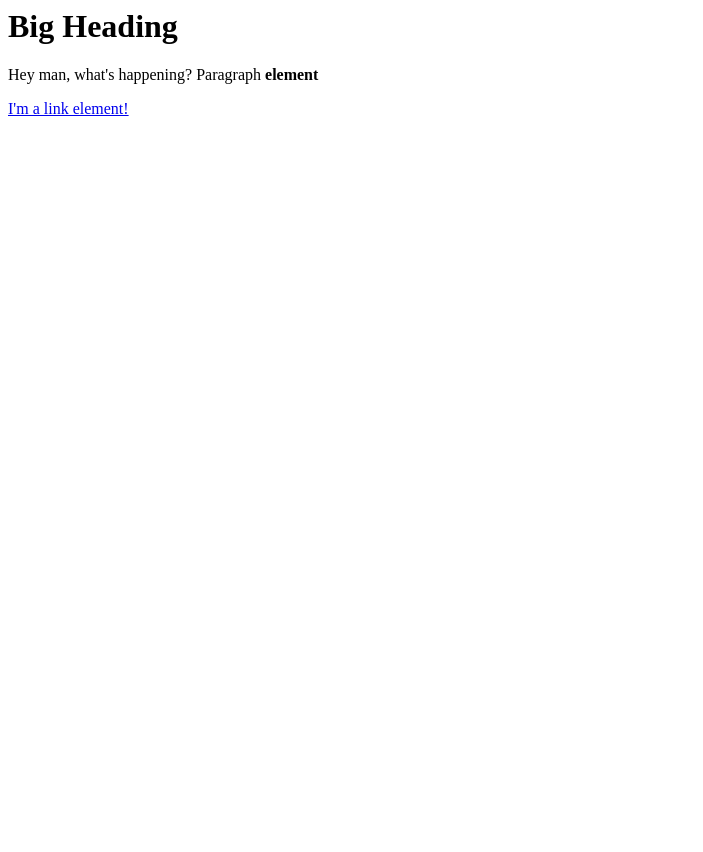
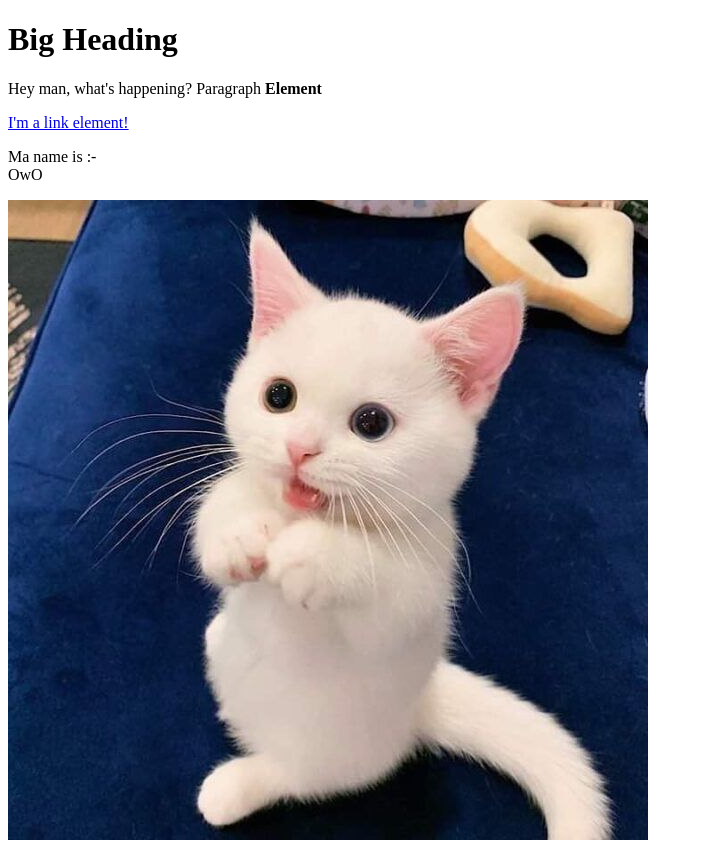
Before and after one commit to supersaiian/HIIRO, a plain HTML site: page testing.html in a window 1280 px wide. Shown: the whole page, without its empty margins (0-703 px from the left). Before the commit the page ends 800 px from the top, so only its background shows below. Drawn offline with Linux system fonts and the light colour scheme.

Commit message:
Added some OwO and new elements

```diff
--- a/testing.html
+++ b/testing.html
@@ -1,3 +1,14 @@
-<h1>Big Heading</h1>
-<p>Hey man, what's happening? Paragraph <b>element</b></p>
-<a href="https://google.com" target="_blank" title="This takes you to Google">I'm a link element!</a>
+<!DOCTYPE html>
+<html>
+<head>
+	<title>Testin' Testing</title>
+</head>
+<body>
+	<h1>Big Heading</h1>
+	<p>Hey man, what's happening? Paragraph <b>Element</b></p>
+	<a href="https://google.com" target="_blank" title="This takes you to Google">I'm a link element!</a>
+	<p>Ma name is :- <br>
+	OwO</p>
+	<img src="img/look at this baby.jpg">
+</body>
+</html>
```
Also changed, not shown: img/look at this baby.jpg (added).
